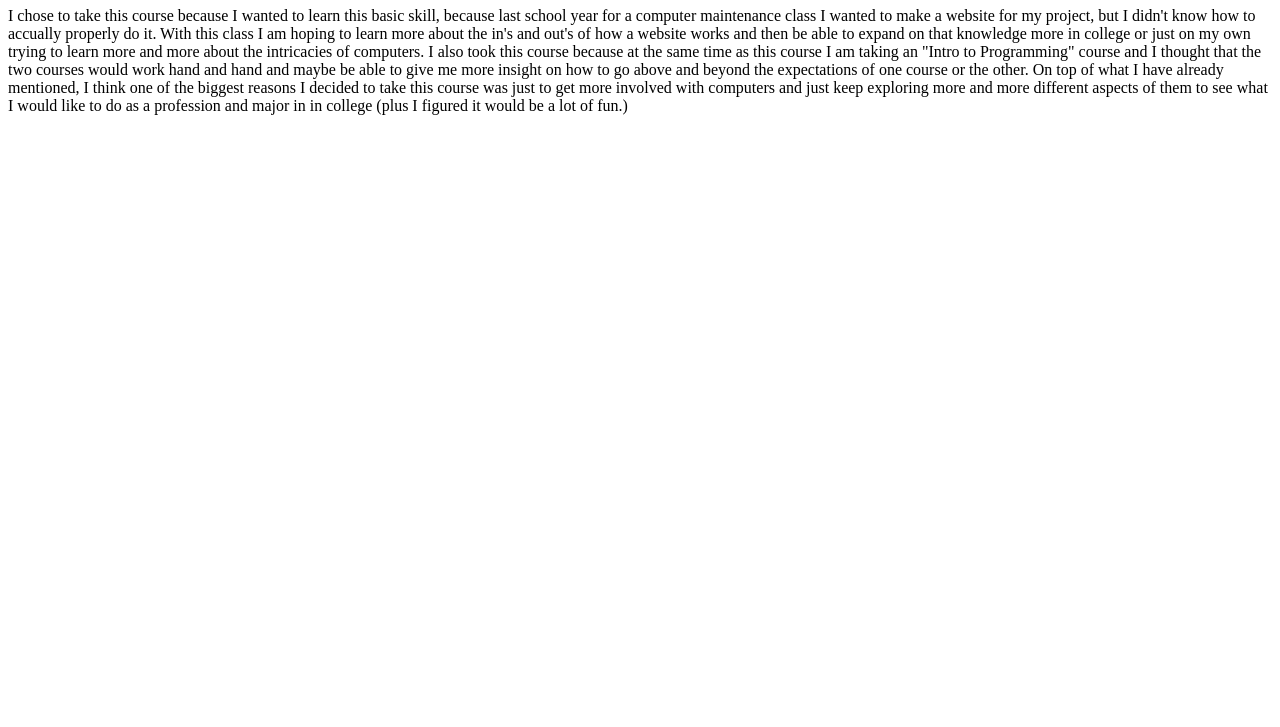
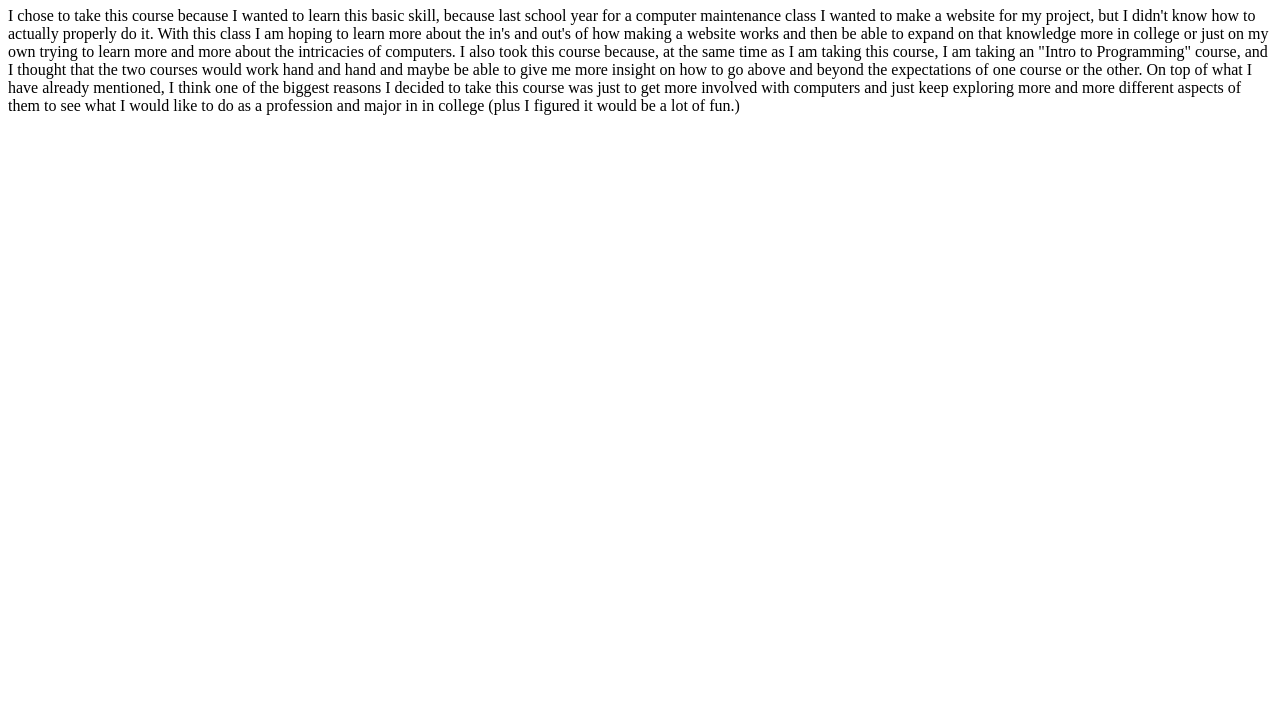
Before and after one commit to calebluedke/HelloWorld, a plain HTML site: page index.html in a window 1280 px wide. Shown: the part 73-800 px from the top of the page. Drawn offline with Linux system fonts and the light colour scheme.

Commit message:
Update index.html

```diff
--- a/index.html
+++ b/index.html
@@ -2,6 +2,6 @@
 <html>
   <body>
 <h1>Hello World</h1>
-<p>I chose to take this course because I wanted to learn this basic skill, because last school year for a computer maintenance class I wanted to make a website for my project, but I didn't know how to accually properly do it. With this class I am hoping to learn more about the in's and out's of how a website works and then be able to expand on that knowledge more in college or just on my own trying to learn more and more about the intricacies of computers. I also took this course because at the same time as this course I am taking an "Intro to Programming" course and I thought that the two courses would work hand and hand and maybe be able to give me more insight on how to go above and beyond the expectations of one course or the other. On top of what I have already mentioned, I think one of the biggest reasons I decided to take this course was just to get more involved with computers and just keep exploring more and more different aspects of them to see what I would like to do as a profession and major in in college (plus I figured it would be a lot of fun.)</p>
+<p>I chose to take this course because I wanted to learn this basic skill, because last school year for a computer maintenance class I wanted to make a website for my project, but I didn't know how to actually properly do it. With this class I am hoping to learn more about the in's and out's of how making a website works and then be able to expand on that knowledge more in college or just on my own trying to learn more and more about the intricacies of computers. I also took this course because, at the same time as I am taking this course, I am taking an "Intro to Programming" course, and I thought that the two courses would work hand and hand and maybe be able to give me more insight on how to go above and beyond the expectations of one course or the other. On top of what I have already mentioned, I think one of the biggest reasons I decided to take this course was just to get more involved with computers and just keep exploring more and more different aspects of them to see what I would like to do as a profession and major in in college (plus I figured it would be a lot of fun.)</p>
   </body>
 </html>
```
